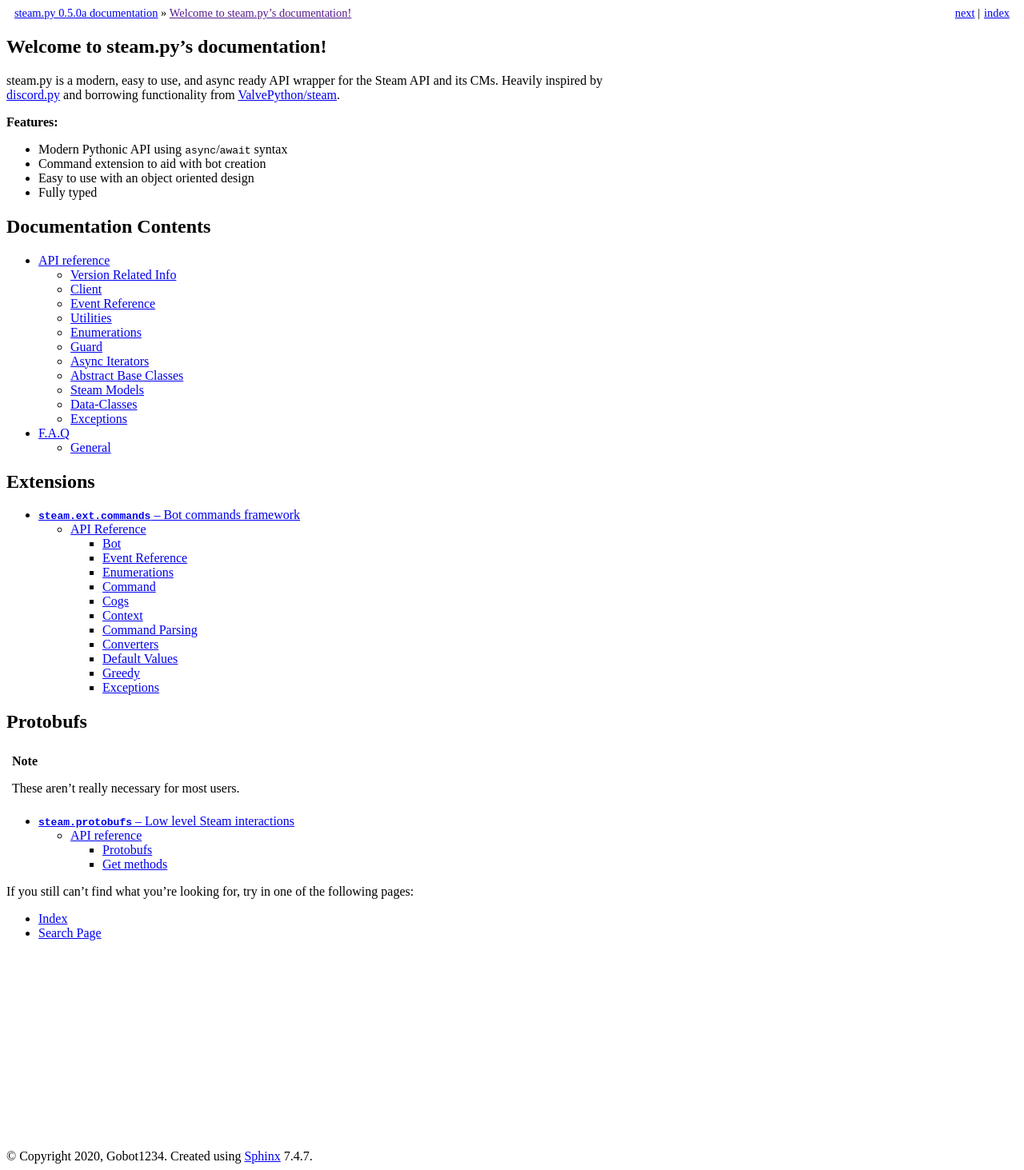
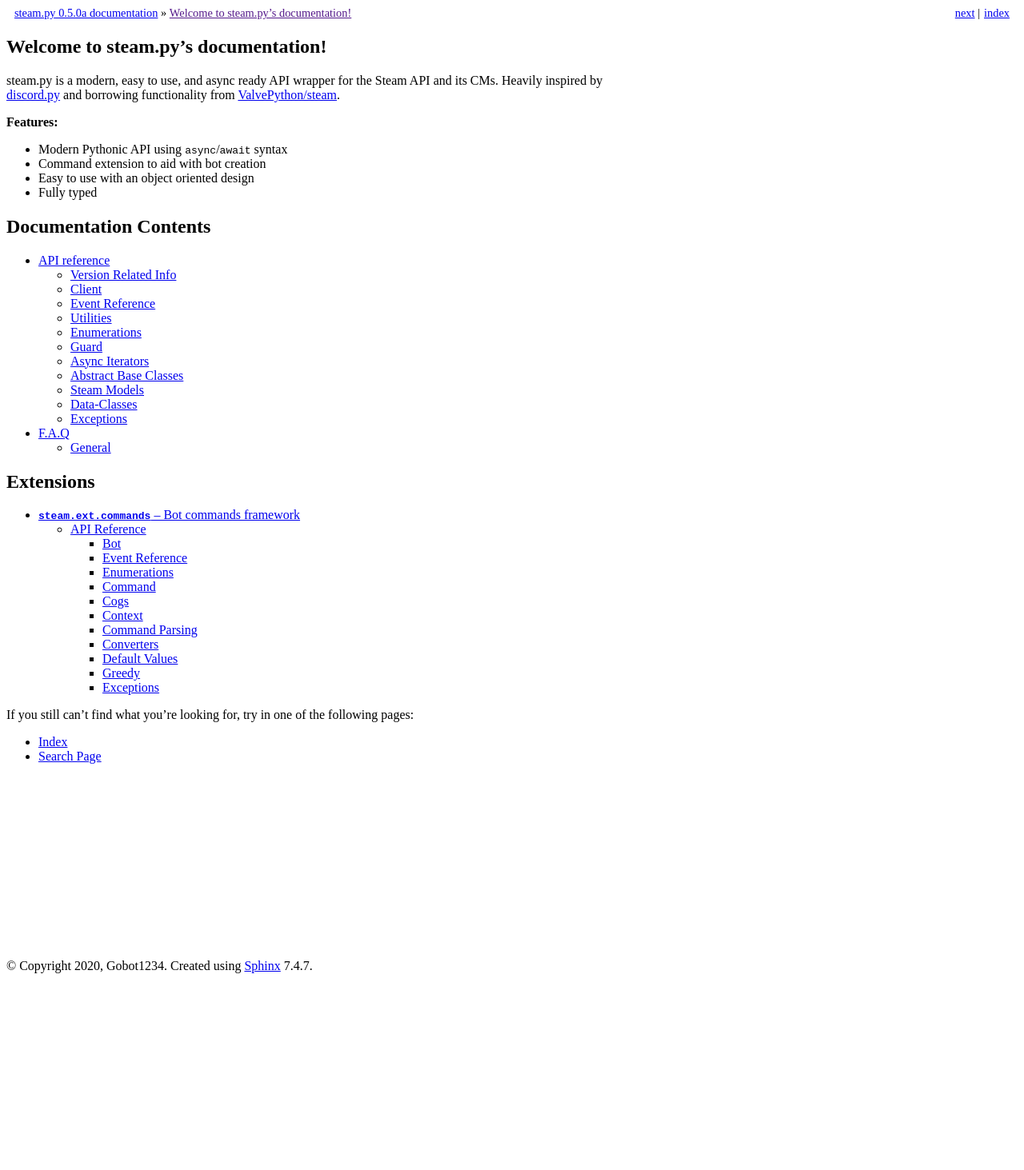
Before and after one commit to Gobot1234/steam.py, a Sphinx documentation site: the page built from docs/index.rst, in a window 1280 px wide. Shown: the whole page at 80% size. Built offline with Sphinx 7.4.7, drawn with Linux system fonts in a browser that asks for light colours; after the commit the page ends 1225 px from its top, so only the background shows below that.

Commit message:
Remove protobuf documentation

```diff
--- a/docs/index.rst
+++ b/docs/index.rst
@@ -35,16 +35,6 @@ Extensions
 
   ext/commands/index.rst
 
-Protobufs
----------
-
-.. note:: These aren't really necessary for most users.
-
-.. toctree::
-  :maxdepth: 3
-
-  protobufs/index.rst
-
 
 If you still can't find what you're looking for, try in one of the following pages:
 
```
Also changed, not shown: docs/protobufs/api.rst (deleted, +0 -46 lines), docs/protobufs/index.rst (deleted, +0 -12 lines).
